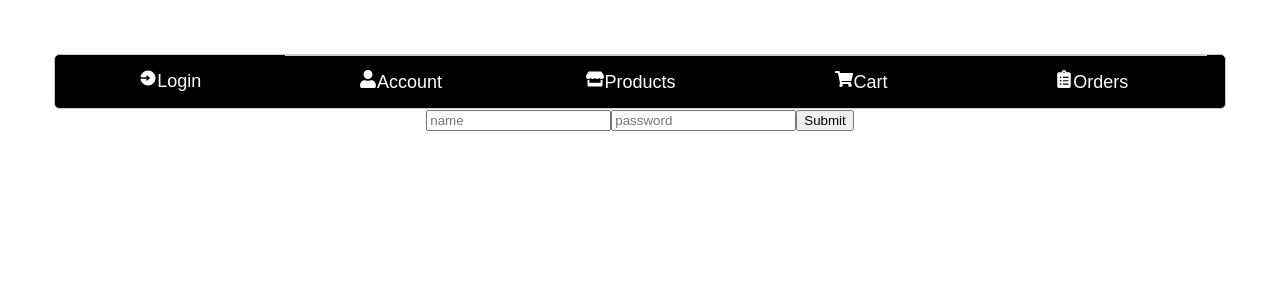
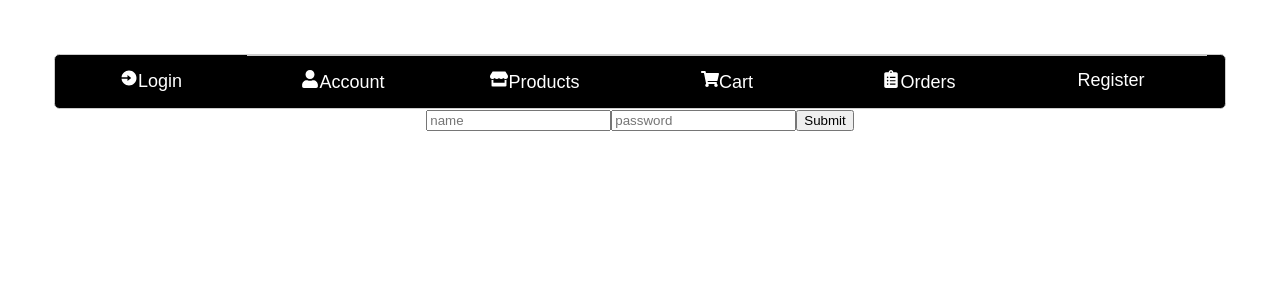
Before and after one commit to wareez92/capstone-api, a React (Vite) app in the folder client/synthstorm-react/: page / in a window 1280 px wide. Shown: the top 300 px of the page. Built offline with nearby package versions, Linux system fonts and the light colour scheme; the HTML template or start-up script is replaced by a standard one.

Commit message:
nav register link created

```diff
--- a/client/synthstorm-react/src/Components/Nav.jsx
+++ b/client/synthstorm-react/src/Components/Nav.jsx
@@ -18,7 +18,6 @@ export default function Nav({ user, loggedIn, setLoggedIn }) {
     event.preventDefault();
     const menu = document.getElementById("main-menu");
     menu.classList.toggle("is-open");
-
   };
 
   console.log(user);
@@ -67,6 +66,9 @@ export default function Nav({ user, loggedIn, setLoggedIn }) {
                 Orders
               </Link>
             </li>
+            <li>
+              <Link to="/register">Register</Link>
+            </li>
           </ul>
         </div>
       </nav>
```
